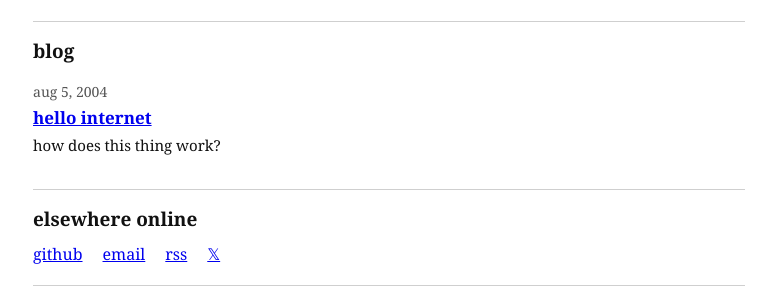
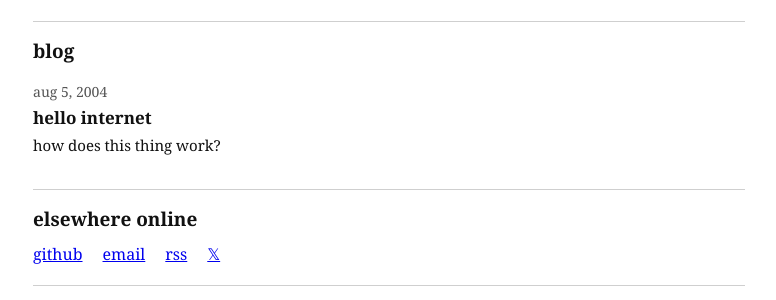
Before and after one commit to iamniam/niam.gg, a Jekyll site: the page built from index.html, in a window 1280 px wide. Shown: the part 427-727 px from the top of the page, without its empty margins (251-1027 px from the left). Built offline with Jekyll 4.4.1, drawn with Linux system fonts in a browser that asks for light colours.

Commit message:
Display all blog post titles as plain text, not hyperlinks

```diff
--- a/index.html
+++ b/index.html
@@ -32,7 +32,7 @@ description: "niam dennegar's personal homepage. building in public."
     {% for post in site.posts limit: 10 %}
     <article class="note">
       <time class="date" datetime="{{ post.date | date: '%Y-%m-%d' }}">{{ post.date | date: '%b %-d, %Y' | downcase }}</time>
-      <h3><a href="{{ post.url | remove_first: '/' }}">{{ post.title | escape }}</a></h3>
+      <h3>{{ post.title | escape }}</h3>
       <p>{{ post.excerpt | strip_html | normalize_whitespace | truncate: 180 | escape }}</p>
     </article>
     {% endfor %}
```
